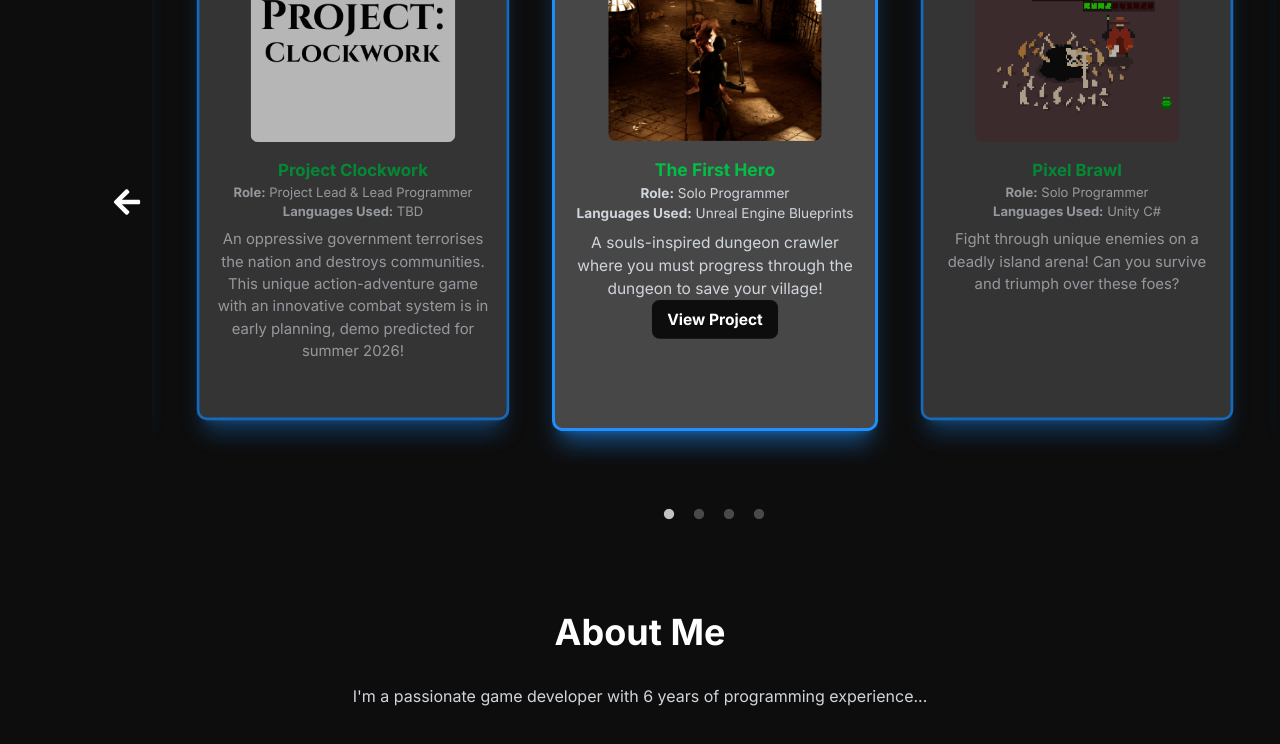
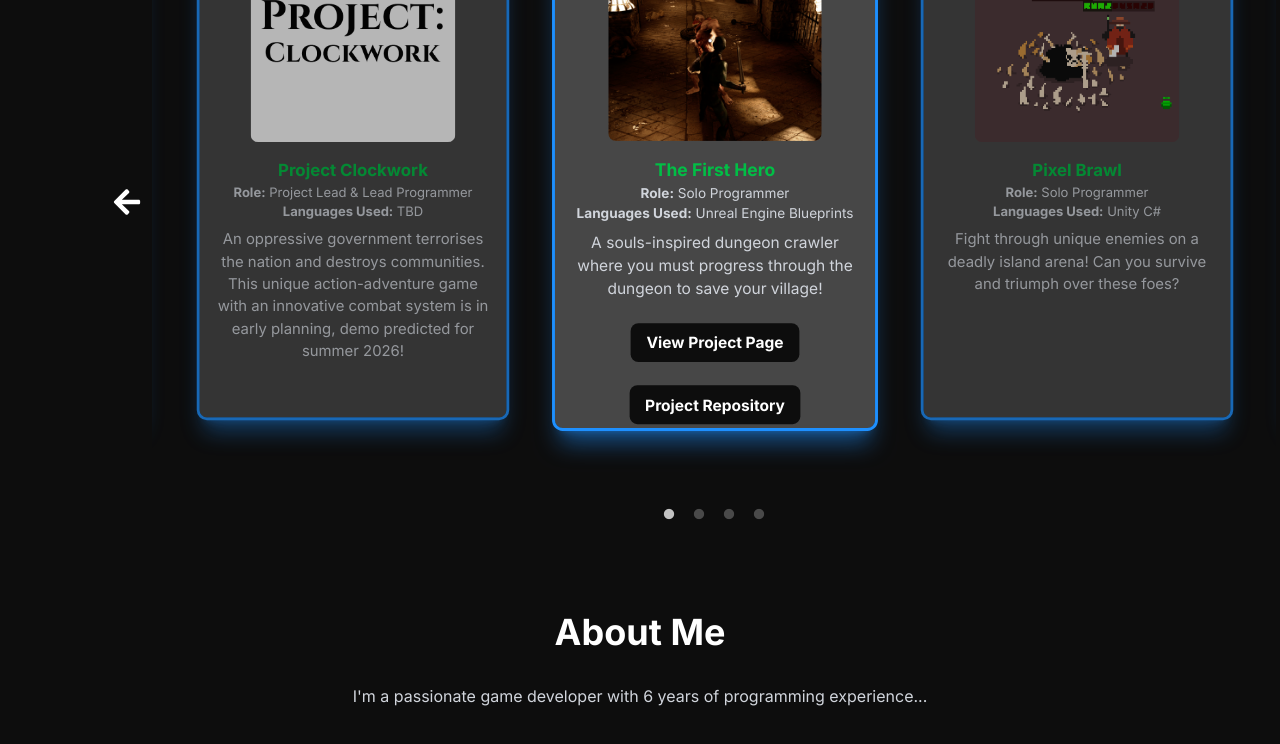
Before and after one commit to RProctor2006/RileyProctor-Portfolio, a React (Vite) app in the folder RileyProctor-PortfolioProject/: page / in a window 1280 px wide. Shown: the part 916-1660 px from the top of the page. Built offline with nearby package versions, Linux system fonts and the light colour scheme.

Commit message:
Added Project Repos
Added a project repo option the project card so that users can view the github repo.

```diff
--- a/RileyProctor-PortfolioProject/src/components/ProjectCarousel.tsx
+++ b/RileyProctor-PortfolioProject/src/components/ProjectCarousel.tsx
@@ -110,13 +110,23 @@
 
 
                             {!showDetails && i === activeSlide && (
-                                <Link to={project.pageLink}>
-                                    <button
-                                        className="my-auto px-4 py-2 bg-darkbg font-bold cursor-pointer text-white rounded-lg hover:bg-lightbutton dark:hover:bg-darklightsec hover:text-black transition-colors duration-200"
-                                    >
-                                        View Project
-                                    </button>
-                                </Link>
+                                <div className="flex flex-col">
+                                    <Link to={project.pageLink}>
+                                        <button
+                                            className="my-auto px-4 py-2 mt-6 bg-darkbg font-bold cursor-pointer text-white rounded-lg hover:bg-lightbutton dark:hover:bg-darklightsec hover:text-black transition-colors duration-200"
+                                        >
+                                            View Project Page
+                                        </button>
+                                    </Link>
+
+                                    <Link to={project.projectLink}>
+                                        <button
+                                            className="my-auto px-4 py-2 mt-6 bg-darkbg font-bold cursor-pointer text-white rounded-lg hover:bg-lightbutton dark:hover:bg-darklightsec hover:text-black transition-colors duration-200"
+                                        >
+                                            Project Repository
+                                        </button>
+                                    </Link>
+                                </div>
                             )}
                         </div>
                     </div>
--- a/RileyProctor-PortfolioProject/src/components/Projects.tsx
+++ b/RileyProctor-PortfolioProject/src/components/Projects.tsx
@@ -9,9 +9,9 @@
         languagesUsed: 'Unreal Engine Blueprints',
         description: 'A souls-inspired dungeon crawler where you must progress through the dungeon to save your village!',
         image: `/images/projects/TheFirstHeroImg.png`,
-        pageLink: '/TheFirstHero',
+        pageLink: '/TheFirstHero#home',
 
-        projectLink: '',
+        projectLink: 'https://github.com/RProctor2006/GamesFund-Project',
     },
     {
         //Card Elements
```
